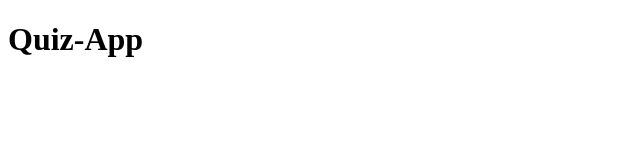
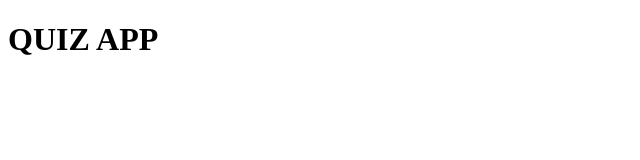
Before and after one commit to gunnarmon/quiz-app, a plain HTML site: page index.html in a window 1280 px wide. Shown: the whole page, without its empty margins (0-640 px from the left). Drawn offline with Linux system fonts and the light colour scheme.

```diff
--- a/index.html
+++ b/index.html
@@ -4,11 +4,11 @@
     <meta charset="UTF-8" />
     <meta name="viewport" content="width=device-width, initial-scale=1.0" />
     <link rel="stylesheet" href="./css/styles.css" />
-    <title>Document</title>
+    <title>Quiz App</title>
   </head>
   <body>
     <header>
-      <h1>Quiz-App</h1>
+      <h1>QUIZ APP</h1>
     </header>
   </body>
 </html>
```
